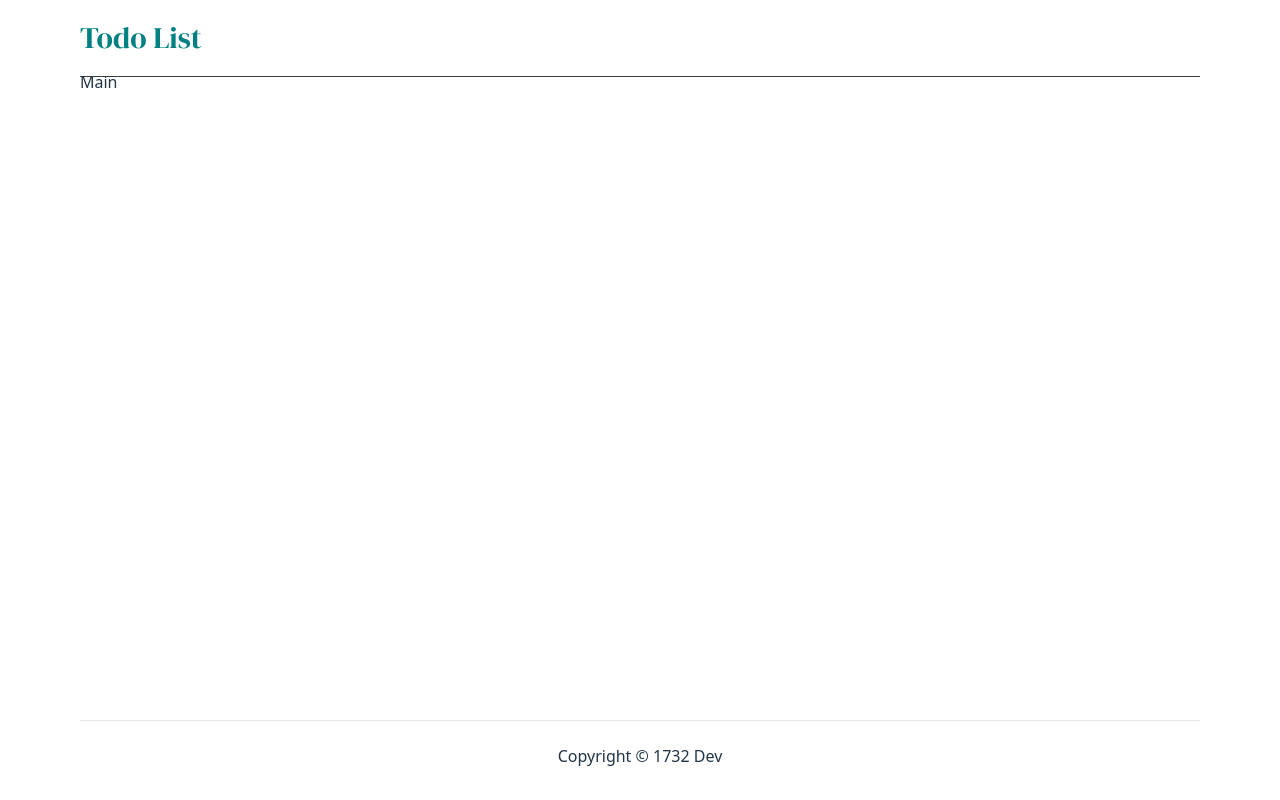
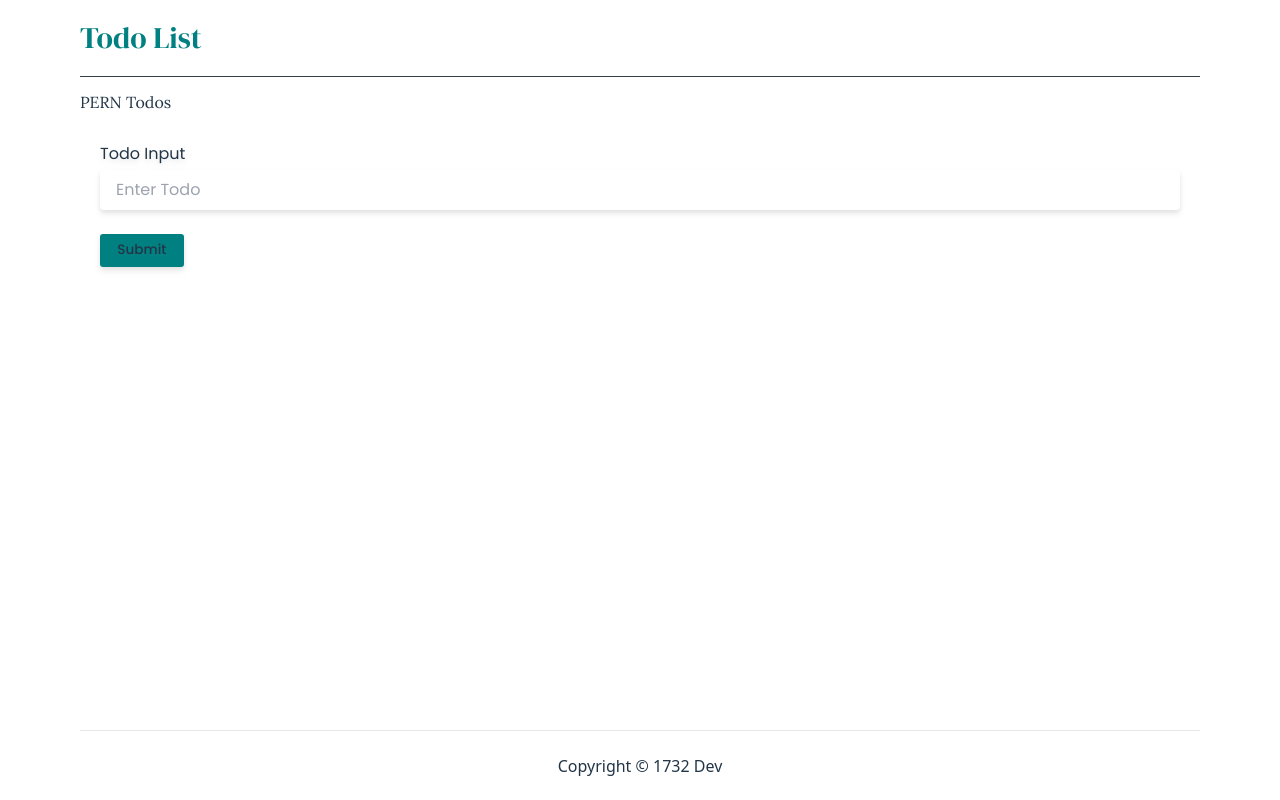
Before and after one commit to AJ1732/pern_stack, a React (Vite) app in the folder client/: page / in a window 1280 px wide. Built offline with nearby package versions, Linux system fonts and the light colour scheme.

Commit message:
feat: create todo input

```diff
--- a/client/src/anatomy/Layout/Main/Main.jsx
+++ b/client/src/anatomy/Layout/Main/Main.jsx
@@ -1,10 +1,14 @@
 import React from 'react'
+import TodoInput from '../../../components/Input/TodoInput'
 
 const Main = () => {
 
   return (
-    <main className='min-h-[calc(100dvh-170px)] mb-5 '>
-      Main
+    <main className='min-h-[calc(100dvh-140px)] font-poppins py-5 |'>
+      <section>
+        <h2 className='font-lora'>PERN Todos</h2>
+        <TodoInput />
+      </section>
     </main>
   )
 }
--- a/client/src/components/Input/TodoInput.jsx
+++ b/client/src/components/Input/TodoInput.jsx
@@ -1,8 +1,48 @@
-import React from 'react'
+import React, { useState } from 'react'
 
 const TodoInput = () => {
+  const [ description, setDescription ] = useState('')
+
+  const handleSubmit = async (e) => {
+    e.preventDefault();
+    try {
+      const todoBody = { description }
+      const response = await fetch("http://localhost:5000/todos", {
+        method: "POST",
+        headers: {"Content-Type": "application/json"},
+        body: JSON.stringify(todoBody)
+      });
+      console.log(response);
+    } catch (err) {
+      console.error(err.message);
+    }
+
+    console.log('Todo Submitted');
+  }
+
   return (
-    <div>TodoInput</div>
+    <form action='' onSubmit={handleSubmit} className='overflow-hidden | bg-shade py-7 px-5 drop-shadow-md'>
+      <fieldset className='space-y-6'>
+        {/* TITLE INPUT */}
+        <div className='grid gap-1'>
+          <label htmlFor="title">Todo Input</label>
+          <input
+            id="title"
+            type="text"
+            name="title"
+            value={description}
+            placeholder='Enter Todo'
+            onChange={(e) => setDescription(e.target.value)}
+            className={`px-4 py-2 rounded`}
+           />
+        </div>
+
+        {/* SUBMIT BUTTON */}
+        <button className='bg-teal'>Submit</button>
+      </fieldset>
+
+      {/* {error && <div className='text-red-500 text-sm'>{error}</div>} */}
+    </form>
   )
 }
 
--- a/client/src/index.css
+++ b/client/src/index.css
@@ -78,10 +78,10 @@ body {
 }
 
 button {
-  border-radius: 8px;
+  border-radius: 3px;
   border: 1px solid transparent;
-  padding: 0.6em 1.2em;
-  font-size: 1em;
+  padding: 0.4em 1.2em;
+  font-size: 0.85em;
   font-weight: 500;
   font-family: inherit;
   background-color: #1a1a1a;
```
